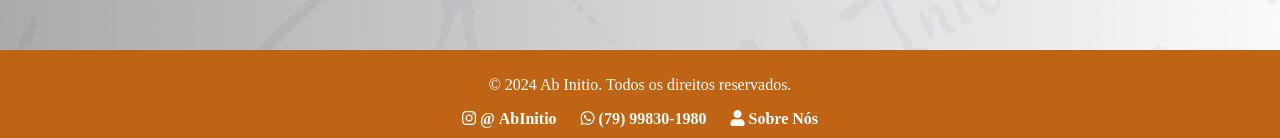
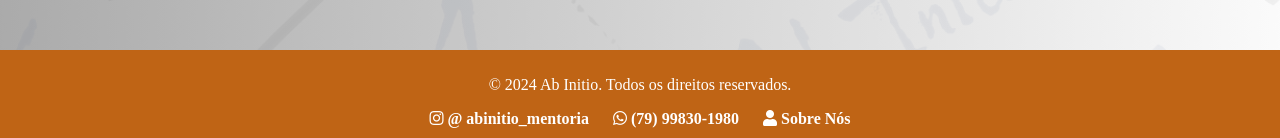
Before and after one commit to FabioRiebrioMatos/abinitio, a PHP site: page /index.php in a window 1280 px wide. Shown: the part 1948-2086 px from the top of the page. Run offline with PHP 8.4, Linux system fonts and the light colour scheme.

Commit message:
add-instagram

```diff
--- a/includes/footer.php
+++ b/includes/footer.php
@@ -1,7 +1,7 @@
 <footer id="footer">
     <p>&copy; 2024 Ab Initio. Todos os direitos reservados.</p>
     <div class="social-media">
-        <a href="#"><i class="fab fa-instagram"> <strong>@ AbInitio</strong></i></a>
+        <a href="https://www.instagram.com/abinitio_mentoria/"><i class="fab fa-instagram"> <strong>@ abinitio_mentoria</strong></i></a>
         <a href="#"><i class="fab fa-whatsapp"> <strong>(79) 99830-1980</strong></i></a>
         <a href="../about.php"><i class="fas fa-user"> <strong>Sobre Nós<strong></i></a>
     </div>
```
